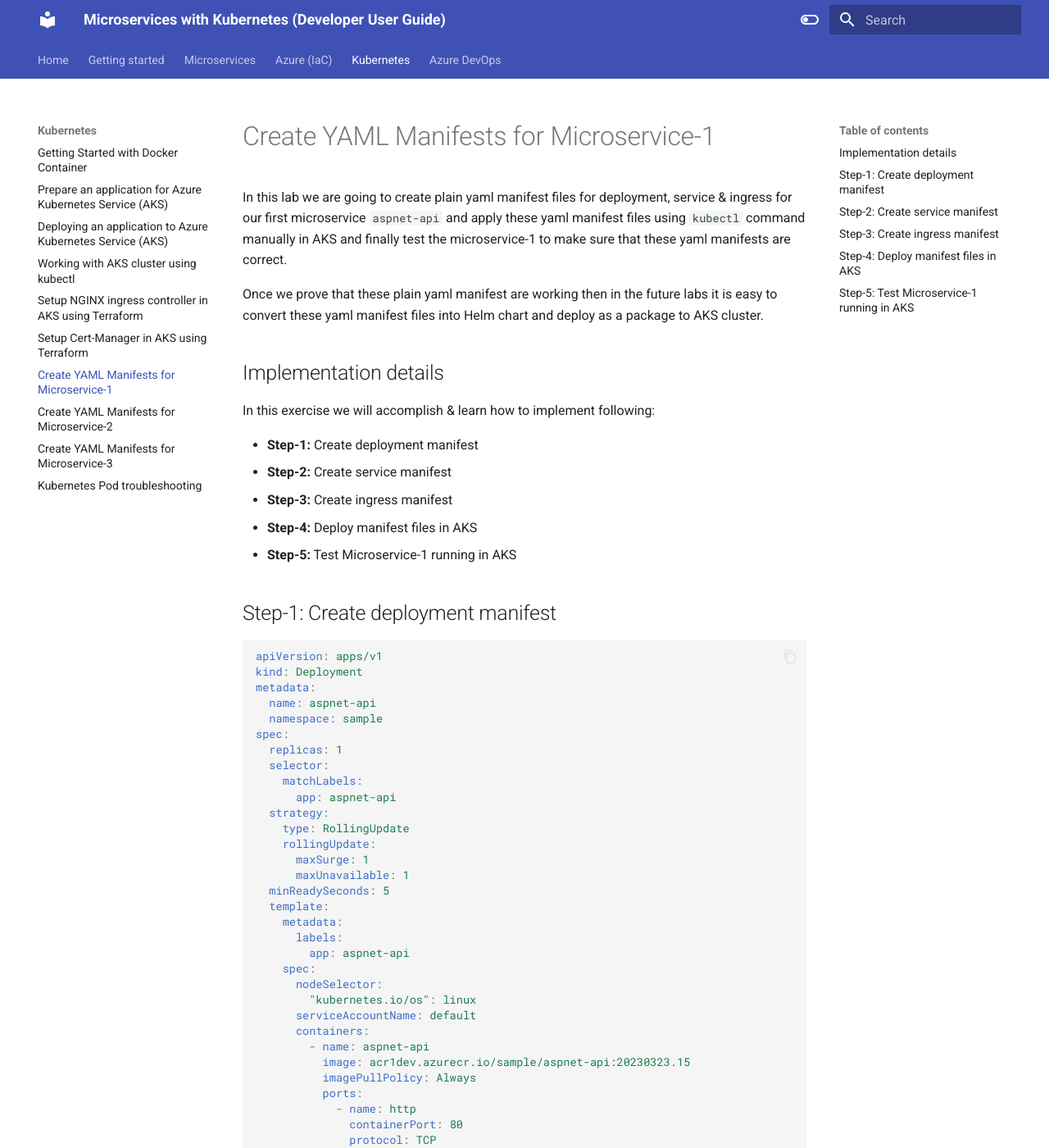
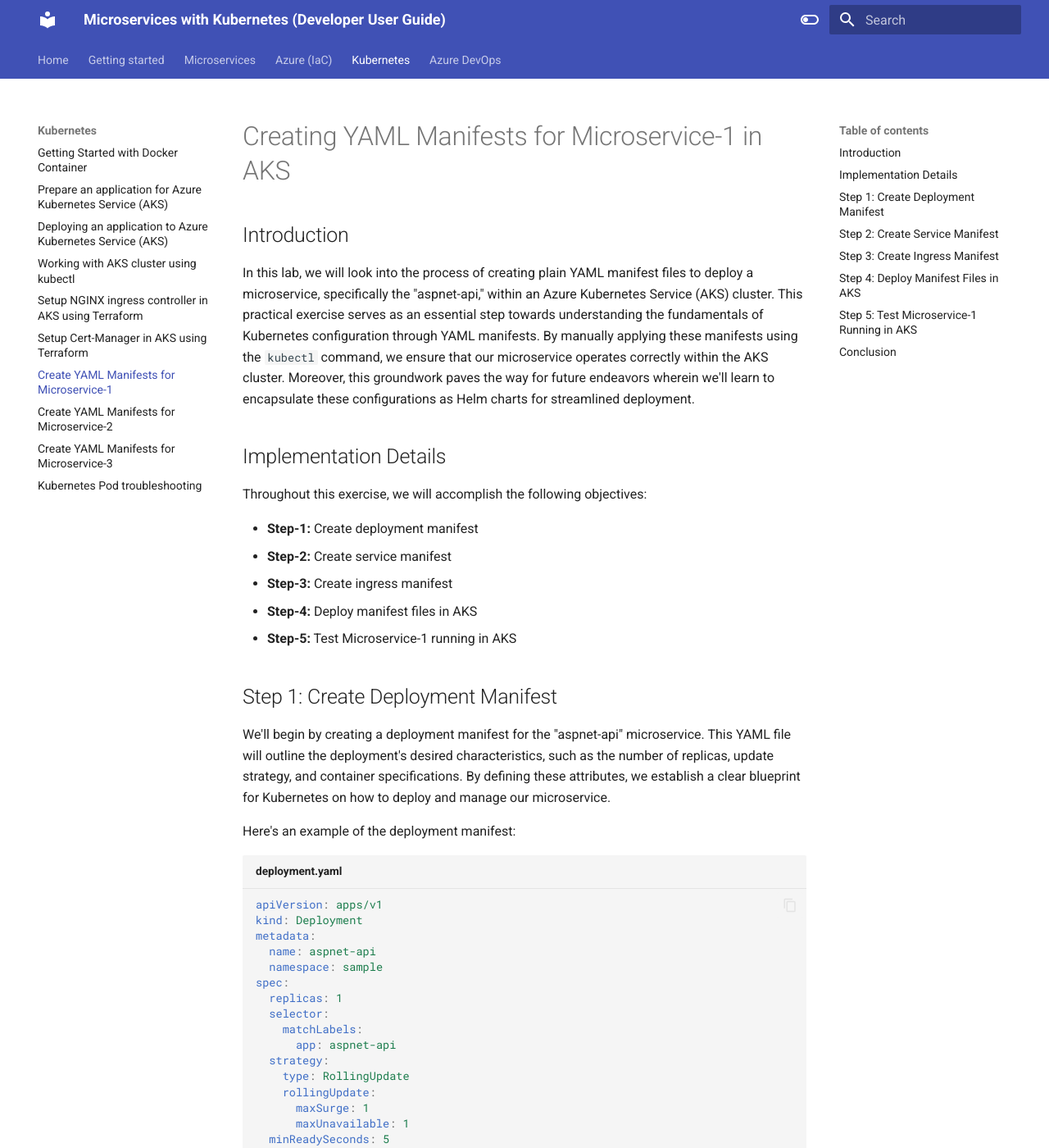
Before and after one commit to akeesari/kubernetes, an MkDocs documentation site: the page built from docs/kubernetes/5.1-manifests-microservice-1.md, in a window 1280 px wide and 1400 px high. Shown: the whole window at 82% size. Built offline with MkDocs 1.6.1 and Material for MkDocs 9.7.7, drawn with Linux system fonts in a browser that asks for light colours; some of the changed text lies outside the part shown.

Commit message:
Creating YAML Manifests for Microservice-1 in AKS

````diff
--- a/docs/kubernetes/5.1-manifests-microservice-1.md
+++ b/docs/kubernetes/5.1-manifests-microservice-1.md
@@ -1,11 +1,12 @@
+# Creating YAML Manifests for Microservice-1 in AKS
 
-In this lab we are going to create plain yaml manifest files for deployment, service & ingress for our first microservice `aspnet-api` and apply these yaml manifest files using `kubectl` command manually in AKS and finally test the microservice-1 to make sure that these yaml manifests are correct.
+## Introduction
 
-Once we prove that these plain yaml manifest are working then in the future labs it is easy to convert these yaml manifest files into Helm chart and deploy as a package to AKS cluster.
+In this lab, we will look into the process of creating plain YAML manifest files to deploy a microservice, specifically the "aspnet-api," within an Azure Kubernetes Service (AKS) cluster. This practical exercise serves as an essential step towards understanding the fundamentals of Kubernetes configuration through YAML manifests. By manually applying these manifests using the `kubectl` command, we ensure that our microservice operates correctly within the AKS cluster. Moreover, this groundwork paves the way for future endeavors wherein we'll learn to encapsulate these configurations as Helm charts for streamlined deployment.
 
-## Implementation details
+## Implementation Details
 
-In this exercise we will accomplish & learn how to implement following:
+Throughout this exercise, we will accomplish the following objectives:
 
 - **Step-1:** Create deployment manifest
 - **Step-2:** Create service manifest
@@ -13,9 +14,13 @@
 - **Step-4:** Deploy manifest files in AKS
 - **Step-5:** Test Microservice-1 running in AKS
 
-## Step-1: Create deployment manifest
+## Step 1: Create Deployment Manifest
 
-``` yaml
+We'll begin by creating a deployment manifest for the "aspnet-api" microservice. This YAML file will outline the deployment's desired characteristics, such as the number of replicas, update strategy, and container specifications. By defining these attributes, we establish a clear blueprint for Kubernetes on how to deploy and manage our microservice.
+
+Here's an example of the deployment manifest:
+
+``` yaml title="deployment.yaml"
 apiVersion: apps/v1
 kind: Deployment
 metadata:
@@ -48,12 +53,15 @@
             - name: http
               containerPort: 80
               protocol: TCP
-
-# kubectl apply -f deployment.yaml -n sample
 ```
 
-## Step-2: Create service manifest
-``` yaml
+## Step 2: Create Service Manifest
+
+In this step, we'll craft a service manifest for the "aspnet-api" microservice. The service manifest specifies how external traffic should access our microservice. This YAML file defines the service's type, ports, and labels, enabling Kubernetes to manage network communication effectively.
+
+Here's an example of the service manifest:
+
+``` yaml title="service.yaml"
 apiVersion: v1
 kind: Service
 metadata:
@@ -69,11 +77,71 @@
       name: http
   selector:
     app: aspnet-api
+```
 
-# kubectl apply -f service.yaml -n sample
+## Step 3: Create Ingress Manifest
+
+This step involves creating an ingress manifest, which outlines how external traffic will be routed to our microservice within the AKS cluster. The ingress configuration includes details about the host, paths, and backend services, effectively handling the external access.
+
+
+``` yaml title="ingress.yaml"
+apiVersion: networking.k8s.io/v1
+kind: Ingress
+metadata:
+  name: nginx-ingress
+  annotations:
+    nginx.ingress.kubernetes.io/ssl-redirect: "false"
+    nginx.ingress.kubernetes.io/use-regex: "true"
+    nginx.ingress.kubernetes.io/rewrite-target: /$2
+spec:
+  ingressClassName: nginx
+  rules:
+  - http:
+      paths:
+      - path: /aspnet/api/* # aspnet svc rest api calls
+        pathType: Prefix
+        backend:
+          service:
+            name: aspnet-api
+            port:
+              number: 80
+status:
+  loadBalancer:
+    ingress:
+      - ip: 20.62.213.32
+# kubectl apply -f ingress.yaml -n sample
 ```
-## Step-3: Create ingress manifest
-``` yaml
+
+## Step 4: Deploy Manifest Files in AKS
+
+With our deployment, service, and potentially ingress manifests ready, it's time to apply these configurations to the AKS cluster. We can accomplish this by using the `kubectl apply` command along with the respective YAML files.
+
+```sh
+kubectl apply -f deployment.yaml -n sample
+kubectl apply -f service.yaml -n sample
+kubectl apply -f ingress.yaml -n sample
 ```
-## Step-4: Deploy manifest files in AKS
-## Step-5: Test Microservice-1 running in AKS
+
+
+```sh
+NAME                                      READY   STATUS    RESTARTS   AGE
+pod/aspnet-api-79b4cbf4bb-54cng           1/1     Running   0          18h
+
+NAME                         TYPE           CLUSTER-IP      EXTERNAL-IP    PORT(S)        AGE
+service/aspnet-api           LoadBalancer   10.25.69.201    20.62.213.32   80:32204/TCP   166d
+
+NAME                                 READY   UP-TO-DATE   AVAILABLE   AGE
+deployment.apps/aspnet-api           1/1     1            1           18h
+
+NAME                                            DESIRED   CURRENT   READY   AGE
+replicaset.apps/aspnet-api-79b4cbf4bb           1         1         1       18h
+```
+
+
+## Step 5: Test Microservice-1 Running in AKS
+
+Upon successfully applying the manifest files, we can test the functionality of our "aspnet-api" microservice within the AKS cluster. This step involves accessing the microservice through its designated URL and ensuring its proper operation.
+
+## Conclusion
+
+Through this hands-on exercise, we've gained insight into defining deployments, services, and ingress using simple YAML files. This foundational knowledge forms the basis for further exploration, such as packaging these configurations as Helm charts for more efficient deployment in the future.
````
Also changed, not shown: docs/kubernetes/5-cert-manager.md (+1 -1 lines).
